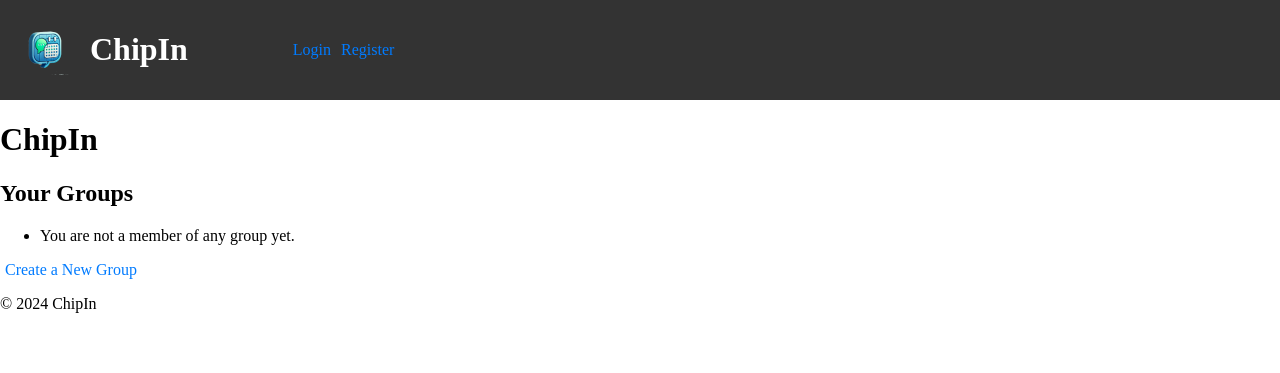
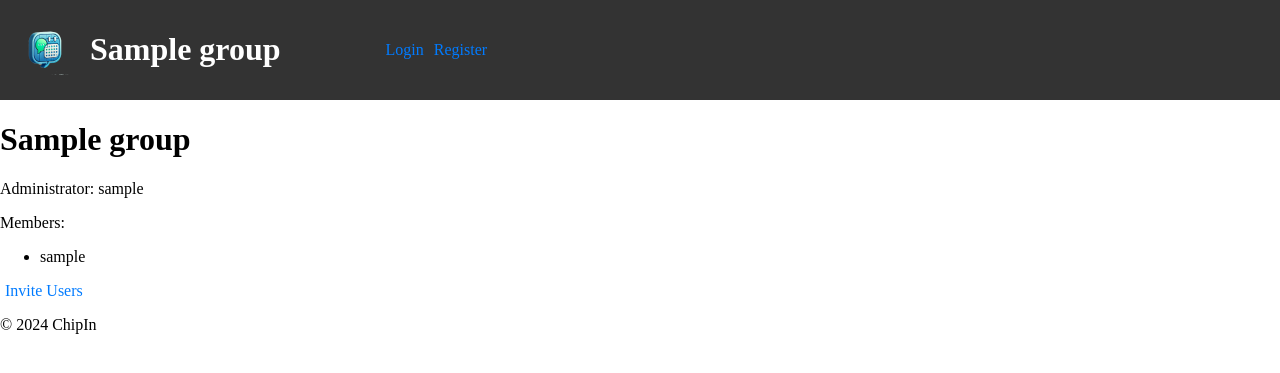
Before and after one commit to williamprodinger23/ssa_project, a Django app: template chipin/templates/chipin/group_detail.html in a window 1280 px wide. Shown: the top 373 px of the page. Run offline with Django 5.2, Linux system fonts and the light colour scheme; the template is opened without the code that fills it: most values are stand-ins (such as "Sample title", 1, 10 or a date in 2020).

Commit message:
Nicknames replace Email

```diff
--- a/chipin/templates/chipin/base.html
+++ b/chipin/templates/chipin/base.html
@@ -10,10 +10,10 @@
     <header>
         <div class="top_div">
             <img src="{% static 'chipin/logo.png' %}" alt="ChipIn Logo">
-            <h1 class="title">{% block title %}ChipIn{% endblock %}</h1> <!-- Moved title inside top_div -->
+            <h1 class="title">{% block title %}ChipIn{% endblock %}</h1>
             <div class="user-info">
                 {% if request.user.is_authenticated %}
-                    <span>{{ request.user.username }}</span>
+                    <a href="{% url 'chipin:home' %}">Home</a> <span>{{ request.user.profile.nickname }}</span>
                     <form action="{% url 'users:logout' %}" method="post">
                         {% csrf_token %}
                         <button type="submit">Logout</button>
--- a/chipin/templates/chipin/group_detail.html
+++ b/chipin/templates/chipin/group_detail.html
@@ -1,22 +1,14 @@
 {% extends 'chipin/base.html' %}
 {% load static %}
-{% block title %}ChipIn{% endblock %}
+{% block title %}{{ group.name }}{% endblock %}
 {% block content %}
-<h1>ChipIn</h1>
-<h2>Your Groups</h2>
-<ul>
-    {% for group in user.group_memberships.all %}
-    <li>
-        <a href="{% url 'chipin:group_detail' group.id %}">{{ group.name }}</a>
-        {% if group.admin == request.user %}
-            <a href="{% url 'chipin:delete_group' group.id %}" onclick="return confirm('Are you sure you want to delete this group?');">Delete</a>
-        {% else %}
-            <a href="{% url 'chipin:leave_group' group.id %}" onclick="return confirm('Are you sure you want to leave this group?');">Leave</a>
-        {% endif %}
-    </li>
-    {% empty %}
-    <li>You are not a member of any group yet.</li>
-    {% endfor %}
-</ul>
-<a href="{% url 'chipin:create_group' %}">Create a New Group</a>
+    <h1>{{ group.name }}</h1>
+    <p>Administrator: {{ group.admin.profile.nickname }}</p>
+    <p>Members:</p>
+    <ul>
+        {% for member in group.members.all %}
+        <li>{{ member.profile.nickname }}</li>
+        {% endfor %}
+    </ul>
+    <a href="{% url 'chipin:invite_users' group.id %}">Invite Users</a>
 {% endblock %}
--- a/chipin/templates/chipin/invite_users.html
+++ b/chipin/templates/chipin/invite_users.html
@@ -9,7 +9,7 @@
         <select name="user_id" id="user_id" required>
             <option value="">Select a user</option>
             {% for user in users_not_in_group %}
-                <option value="{{ user.id }}">{{ user.username }} ({{ user.email }})</option>
+                <option value="{{ user.id }}">{{ user.profile.nickname }}</option>
             {% endfor %}
         </select>
         <button type="submit">Send Invitation</button>
--- a/ssa_project/settings.py
+++ b/ssa_project/settings.py
@@ -65,6 +65,7 @@ TEMPLATES = [
                 'django.template.context_processors.request',
                 'django.contrib.auth.context_processors.auth',
                 'django.contrib.messages.context_processors.messages',
+                'chipin.context_processors.user_profile',
             ],
         },
     },
```
Also changed, not shown: chipin/context_processors.py (added, +8 -0 lines), chipin/views.py (+4 -4 lines).
